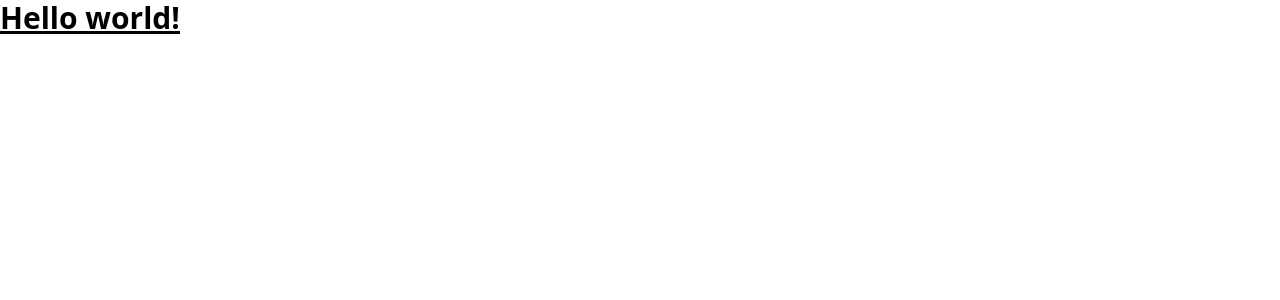
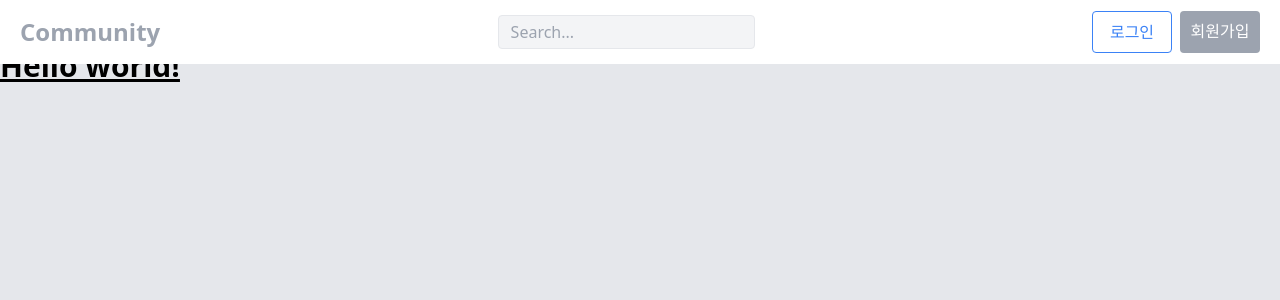
Before and after one commit to hayoungkkim/reddit-clone-app, a Next.js app in the folder client/: page / in a window 1280 px wide. Shown: the top 300 px of the page. Built offline with nearby package versions, Linux system fonts and the light colour scheme; no server answers.

Commit message:
커뮤니티 페이지 생성하기(Navagation Bar)

```diff
--- /dev/null
+++ b/client/src/components/NavBar.tsx
@@ -0,0 +1,37 @@
+import Link from "next/link";
+import { useAuthState } from "../context/auth";
+
+const NavBar: React.FC = () => {
+	const { loading, authenticated } = useAuthState();
+
+	return (
+		<div className="fixed inset-x-0 top-0 z-10 flex items-center justify-between h-16 px-5 bg-white">
+			<span className="text-2xl font-semibold text-gray-400">
+				<Link href="/">Community</Link>
+			</span>
+			<div className="max-w-full px-4">
+				<div className="relative flex items-center bg-gray-100 border rounded hover:border-gray-700 hover:bg-white">
+					<input type="text" placeholder="Search..." className="px-3 py-1 bg-transparent rounded focus:outline-none" />
+				</div>
+			</div>
+
+			<div className="flex">
+				{!loading &&
+					(authenticated ? (
+						<button className="w-20 p-2 mr-2 text-center text-white bg-gray-400 rounded">로그아웃</button>
+					) : (
+						<>
+							<Link href="/login" className="w-20 p-2 mr-2 text-center text-blue-500 border border-blue-500 rounded">
+								로그인
+							</Link>
+							<Link href="/register" className="w-20 p-2 text-center text-white bg-gray-400 rounded">
+								회원가입
+							</Link>
+						</>
+					))}
+			</div>
+		</div>
+	);
+};
+
+export default NavBar;
--- a/client/src/pages/_app.tsx
+++ b/client/src/pages/_app.tsx
@@ -2,14 +2,23 @@
 import type { AppProps } from "next/app";
 import Axios from "axios";
 import { AuthProvider } from "../context/auth";
+import { useRouter } from "next/router";
+import NavBar from "../components/NavBar";
 
 export default function App({ Component, pageProps }: AppProps) {
 	Axios.defaults.baseURL = process.env.NEXT_PUBLIC_SERVER_BASE_URL + "/api";
 	Axios.defaults.withCredentials = true;
 
+	const { pathname } = useRouter();
+	const authRoutes = ["/register", "/login"];
+	const authRoute = authRoutes.includes(pathname);
+
 	return (
 		<AuthProvider>
-			<Component {...pageProps} />
+			{!authRoute && <NavBar />}
+			<div className={authRoute ? "" : "pt-12 bg-gray-200 min-h-screen"}>
+				<Component {...pageProps} />
+			</div>
 		</AuthProvider>
 	);
 }
```
